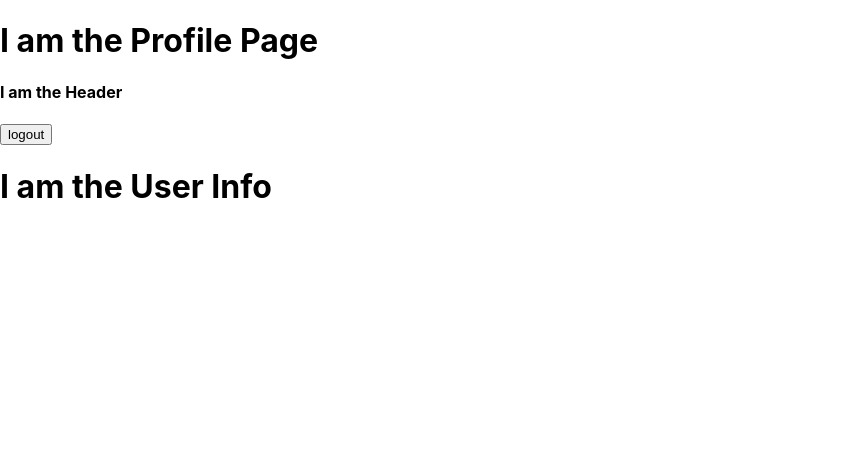
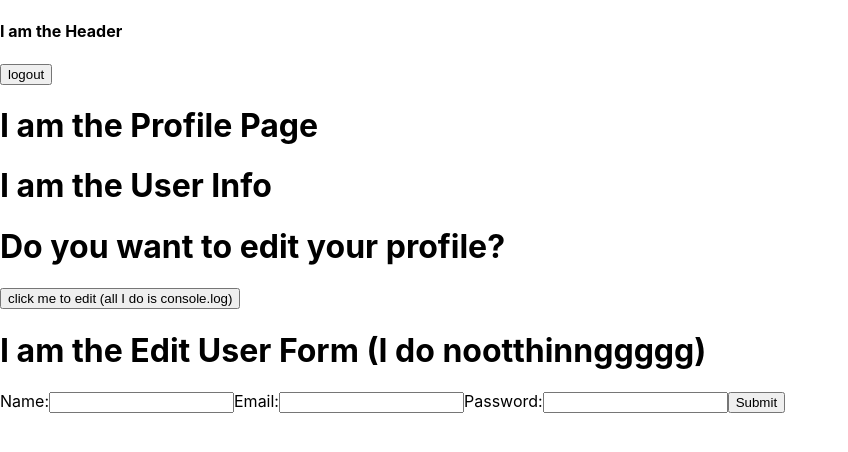
Before and after one commit to pirainogi/garden-pi-frontend, a React (Create React App) app: page /profile in a window 1280 px wide. Shown: the top 452 px of the page, without its empty margins (0-848 px from the left). Built offline with nearby package versions, Linux system fonts and the light colour scheme.

Commit message:
user edit form

```diff
--- /dev/null
+++ b/src/components/editUser.js
@@ -0,0 +1,31 @@
+import React, { Component } from 'react';
+import { connect } from 'react-redux';
+import EditUserForm from '../components/editUserForm';
+
+class EditUser extends Component {
+
+  editUser = () => {
+    console.log('click clack edit a user');
+  }
+
+  render(){
+    console.log('edit user render', this.props);
+    return(
+      <div>
+        <h1>Do you want to edit your profile? </h1>
+        <button onClick={this.editUser}>click me to edit (all I do is console.log)</button>
+        <EditUserForm />
+      </div>
+    )
+  }
+
+} // end of class
+
+const mapStateToProps = (state) => {
+  console.log('user info', state);
+  return {
+    state
+  }
+}
+
+export default connect(mapStateToProps)(EditUser);
--- /dev/null
+++ b/src/components/editUserForm.js
@@ -0,0 +1,58 @@
+import React, { Component } from 'react';
+import { connect } from 'react-redux';
+import { withRouter } from 'react-router-dom';
+import * as actions from '../actions/actions'
+
+class EditUserForm extends Component {
+
+  state = {
+    name: '',
+    email: '',
+    password: ''
+  }
+
+  handleChange = (e) => {
+    this.setState({
+      [e.target.name]: e.target.value
+    })
+  }
+
+  handleSubmit = (e) => {
+    e.preventDefault()
+    console.log('sending the edit user fetch');
+  }
+
+  render(){
+    console.log('edit user', 'state:', this.state, "props:", this.props);
+    return(
+      <div>
+        <h1>I am the Edit User Form (I do nootthinnggggg)</h1>
+        <form onSubmit={this.handleSubmit}>
+          <label>
+            Name:
+            <input type="text" name="name" onChange={this.handleChange} value={this.state.name}/>
+          </label>
+          <label>
+            Email:
+            <input type="text" name="email" onChange={this.handleChange} value={this.state.email}/>
+          </label>
+          <label>
+            Password:
+            <input type="password" name="password" onChange={this.handleChange} value={this.state.password}/>
+          </label>
+          <input type="submit" value="Submit" />
+        </form>
+      </div>
+    )
+  }
+
+} // end of class
+
+const mapStateToProps = (state) => {
+  console.log('app state', state);
+  return {
+    state
+  }
+}
+
+export default connect(mapStateToProps, actions)(EditUserForm);
--- a/src/components/userinfo.js
+++ b/src/components/userinfo.js
@@ -4,10 +4,16 @@ import { connect } from 'react-redux';
 class UserInfo extends Component {
 
   render(){
-    console.log('user info render', this.props.state);
+    console.log('user info render', this.props);
     return(
       <div>
         <h1>I am the User Info </h1>
+        <p>
+          { this.props.state.currentUser
+            ? this.props.state.currentUser.email
+            : null
+          }
+        </p>
       </div>
     )
   }
--- a/src/containers/profile.js
+++ b/src/containers/profile.js
@@ -1,14 +1,16 @@
 import React from 'react';
-import UserInfo from '../components/userinfo';
+import UserInfo from '../components/userInfo';
+import EditUser from '../components/editUser';
 import Header from '../components/header';
 
 const Profile = () => {
 
   return(
     <div>
+      <Header />
       <h1>I am the Profile Page</h1>
-      <Header />
       <UserInfo />
+      <EditUser />
     </div>
   )
 }
```
